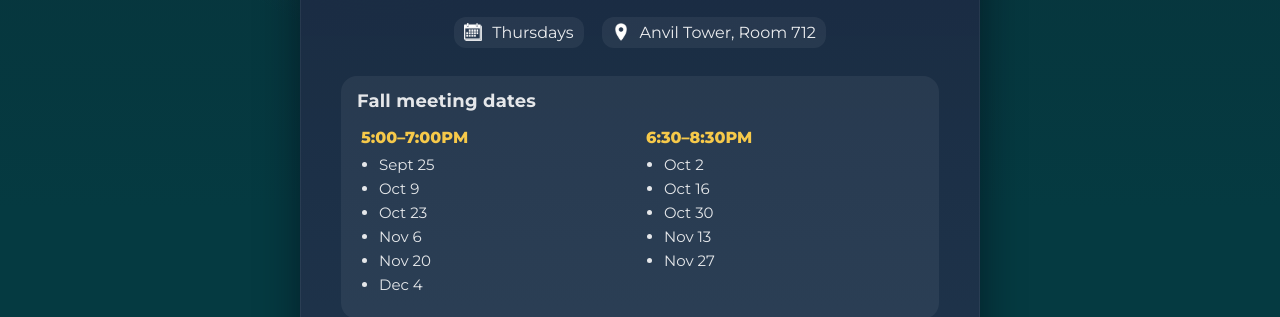
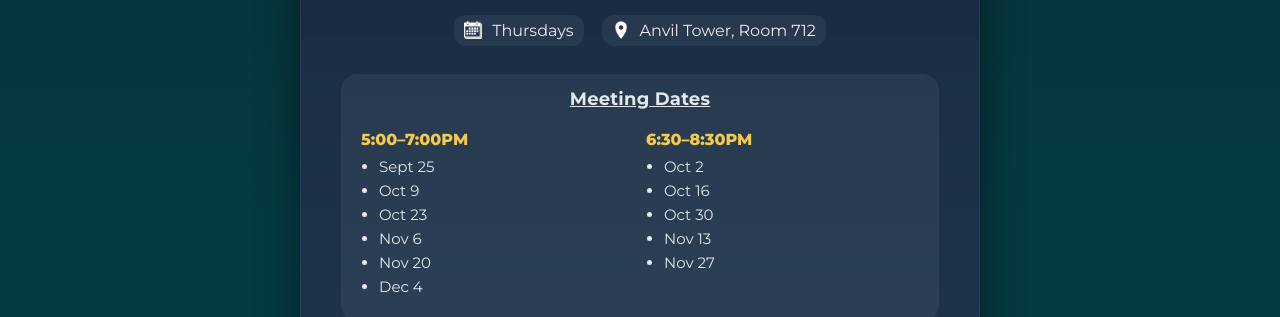
Before and after one commit to 3oir/PhiClub, a plain HTML site: page index.html in a window 1280 px wide. Shown: the part 272-589 px from the top of the page. Drawn offline with Linux system fonts and the light colour scheme.

Commit message:
Update index.html

```diff
--- a/index.html
+++ b/index.html
@@ -92,7 +92,7 @@
     @media (max-width:520px){.sched-grid{grid-template-columns:1fr}}
 
     .schedule-box{width:min(680px,100%);margin:0 auto clamp(14px,3.6vw,20px);background:rgba(255,255,255,0.06);border-radius:16px;padding:14px 16px}
-    .schedule-box h3{margin:0 0 8px;font-size:clamp(15px,3.8vw,18px);letter-spacing:.2px}
+    .schedule-box h3{text-align:center;text-decoration:underline;margin:0 0 12px;font-size:clamp(15px,3.8vw,18px);letter-spacing:.2px}
     .sched-grid{display:grid;grid-template-columns:1fr 1fr;gap:12px;padding:8px 4px}
     .slot{font-weight:800;margin-bottom:6px;color:var(--accent-yellow)}
     .sched-grid ul{margin:0;padding-left:18px;line-height:1.6}
@@ -121,7 +121,7 @@
     </div>
 
     <div class="schedule-box">
-      <h3>Fall meeting dates</h3>
+      <h3 class="meeting-header">Meeting Dates</h3>
       <div class="sched-grid">
         <div>
           <div class="slot">5:00–7:00PM</div>
```
